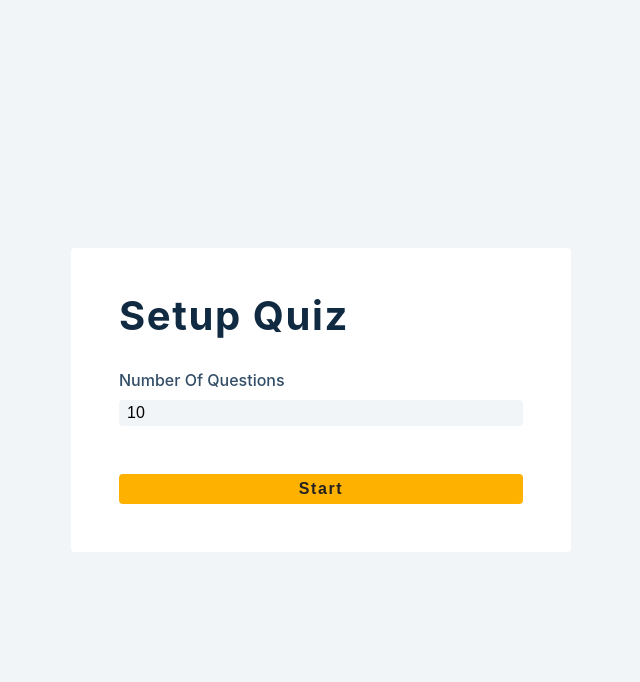
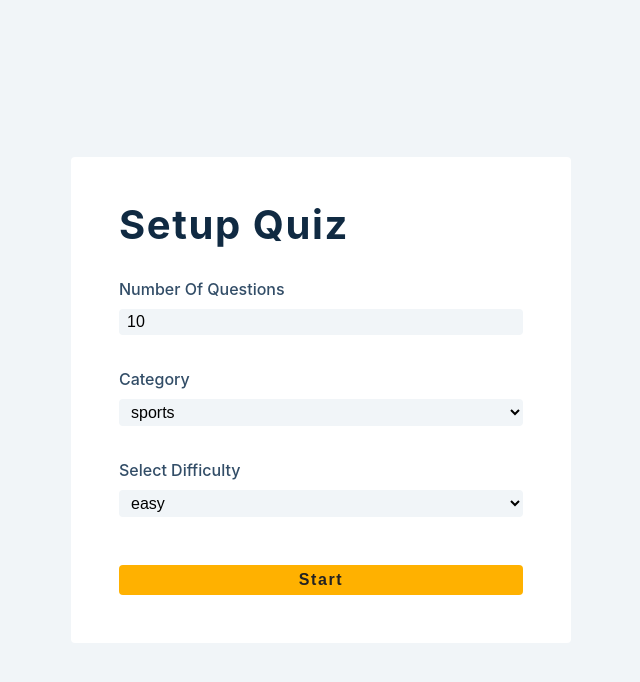
Before and after one commit to bisoladev/quiz-project, a React (Create React App) app: page / in a window 1280 px wide. Shown: the top 682 px of the page, without its empty margins (319-959 px from the left). Built offline with nearby package versions, Linux system fonts and the light colour scheme.

Commit message:
Set up select options

```diff
--- a/src/SetupForm.js
+++ b/src/SetupForm.js
@@ -22,16 +22,44 @@ const SetupForm = () => {
               max={50}
             />
           </div>
+          {/*category */}
+          <div className="form-control">
+            <label htmlFor="category">category</label>
+            <select
+              name="category"
+              id="category"
+              className="form-input"
+              value={quiz.category}
+              onChange={handleChange}
+            >
+              <option value="sports">sports</option>
+              <option value="history">history</option>
+              <option value="politics">politics</option>
+            </select>
+          </div>
+          {/*difficulty */}
+          <div className="form-control">
+            <label htmlFor="difficulty"> select difficulty</label>
+            <select
+              name="difficulty"
+              id="difficulty"
+              className="form-input"
+              value={quiz.difficulty}
+              onChange={handleChange}
+            >
+              <option value="easy">easy</option>
+              <option value="medium">medium</option>
+              <option value="hard">hard</option>
+            </select>
+          </div>
           {error && (
             <p className="error">
               Can't generate questions, please try different options
             </p>
           )}
-          <button
-            type="submit"
-            onClick={handleSubmit}
-            className="submit-btn"
-          >Start</button>
+          <button type="submit" onClick={handleSubmit} className="submit-btn">
+            Start
+          </button>
         </form>
       </section>
     </main>
```
